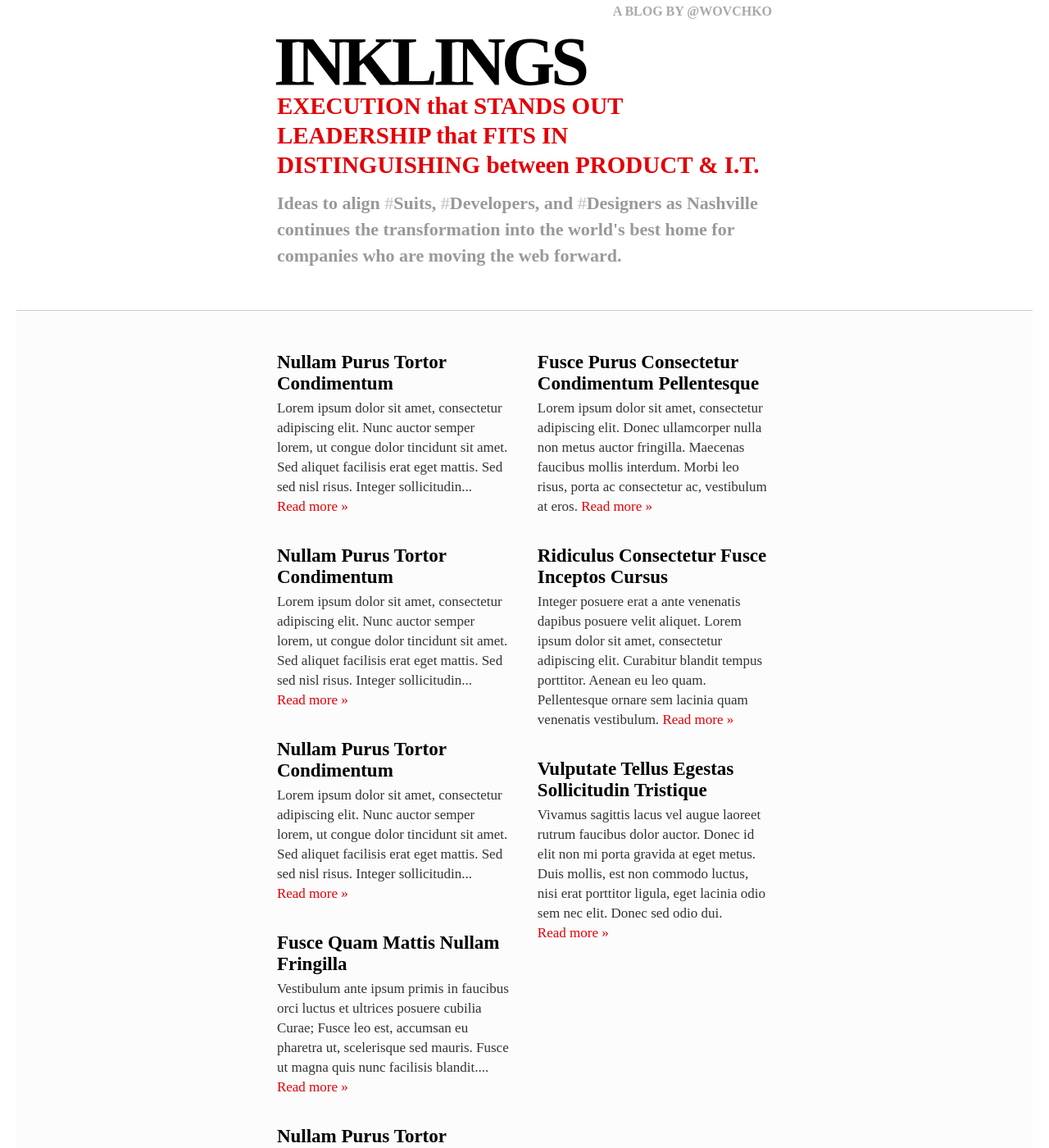
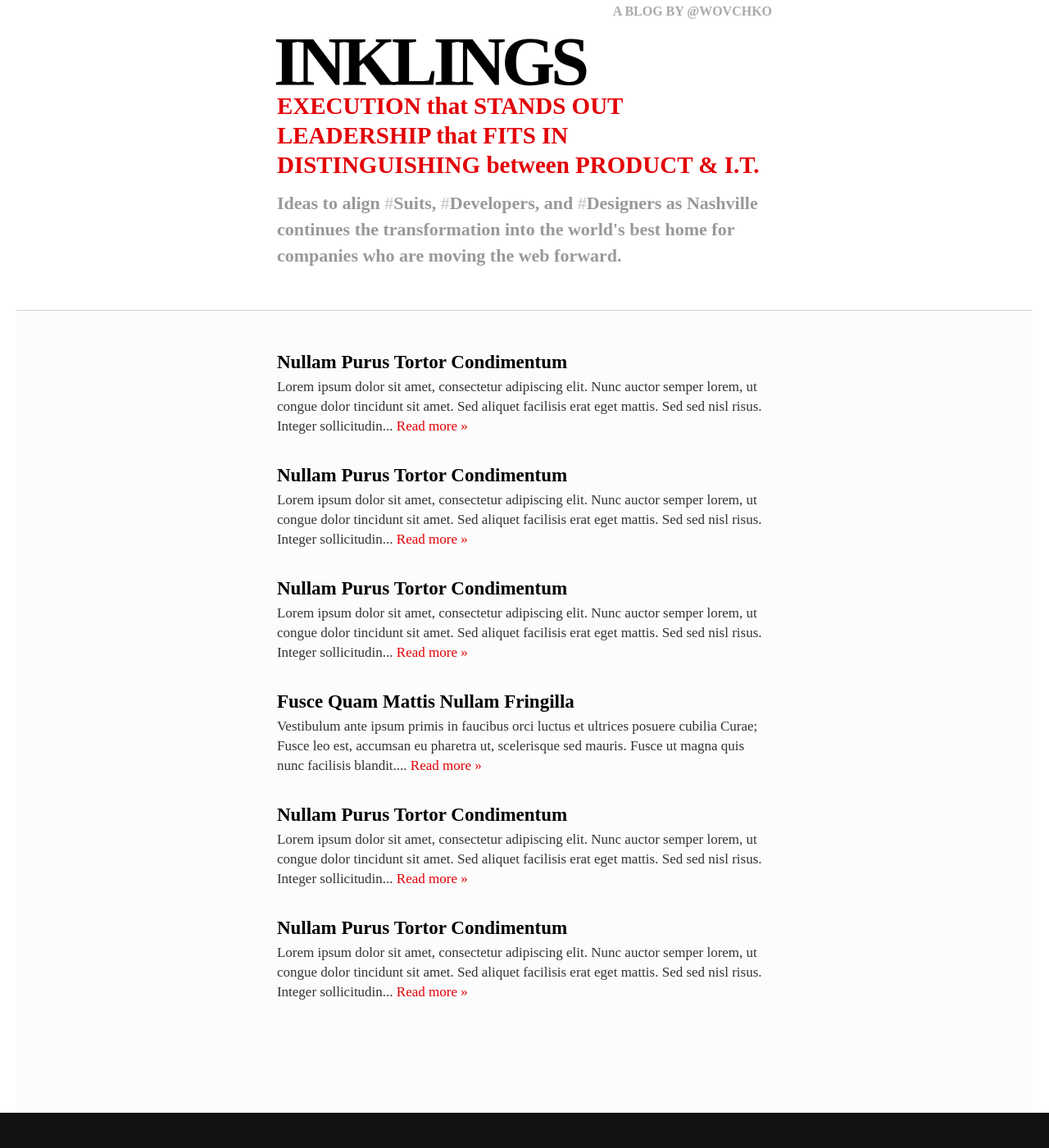
Before and after one commit to wovchko/inklings, a Jekyll site: the page built from index.html, in a window 1280 px wide and 1400 px high. Shown: the whole window at 82% size. Built offline with Jekyll 4.4.1, drawn with Linux system fonts in a browser that asks for light colours; Markdown is read by kramdown in place of the engine named in the settings; the list of posts is cut into pages by our own code.

Commit message:
changing-up the method of previewing posts as WordPress method didn't work.

```diff
--- a/_layouts/default.html
+++ b/_layouts/default.html
@@ -34,16 +34,8 @@
         <div class="span3"></div>
       </div>
       <div class="row-fluid recent">
-        <div class="span3 offset3">
+        <div class="span6 offset3">
           {{ content }}
-        </div>
-        <div class="span3">
-          <h5>Fusce Purus Consectetur Condimentum Pellentesque</h5>
-          <p>Lorem ipsum dolor sit amet, consectetur adipiscing elit. Donec ullamcorper nulla non metus auctor fringilla. Maecenas faucibus mollis interdum. Morbi leo risus, porta ac consectetur ac, vestibulum at eros. <a href="#">Read more &raquo;</a></p>
-          <h5>Ridiculus Consectetur Fusce Inceptos Cursus</h5>
-          <p>Integer posuere erat a ante venenatis dapibus posuere velit aliquet. Lorem ipsum dolor sit amet, consectetur adipiscing elit. Curabitur blandit tempus porttitor. Aenean eu leo quam. Pellentesque ornare sem lacinia quam venenatis vestibulum. <a href="#">Read more &raquo;</a></p>
-          <h5>Vulputate Tellus Egestas Sollicitudin Tristique</h5>
-          <p>Vivamus sagittis lacus vel augue laoreet rutrum faucibus dolor auctor. Donec id elit non mi porta gravida at eget metus. Duis mollis, est non commodo luctus, nisi erat porttitor ligula, eget lacinia odio sem nec elit. Donec sed odio dui. <a href="#">Read more &raquo;</a></p>
         </div>
         <div class="span3"></div>
       </div>
```
